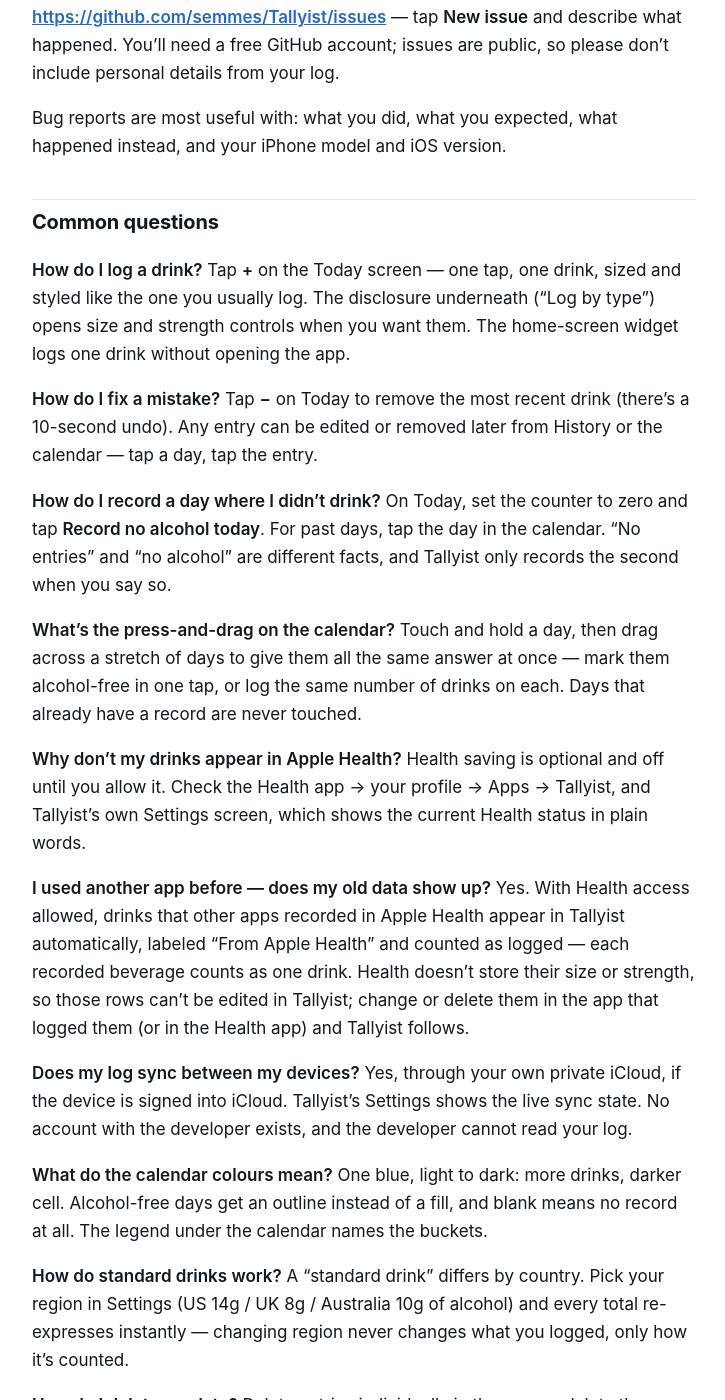
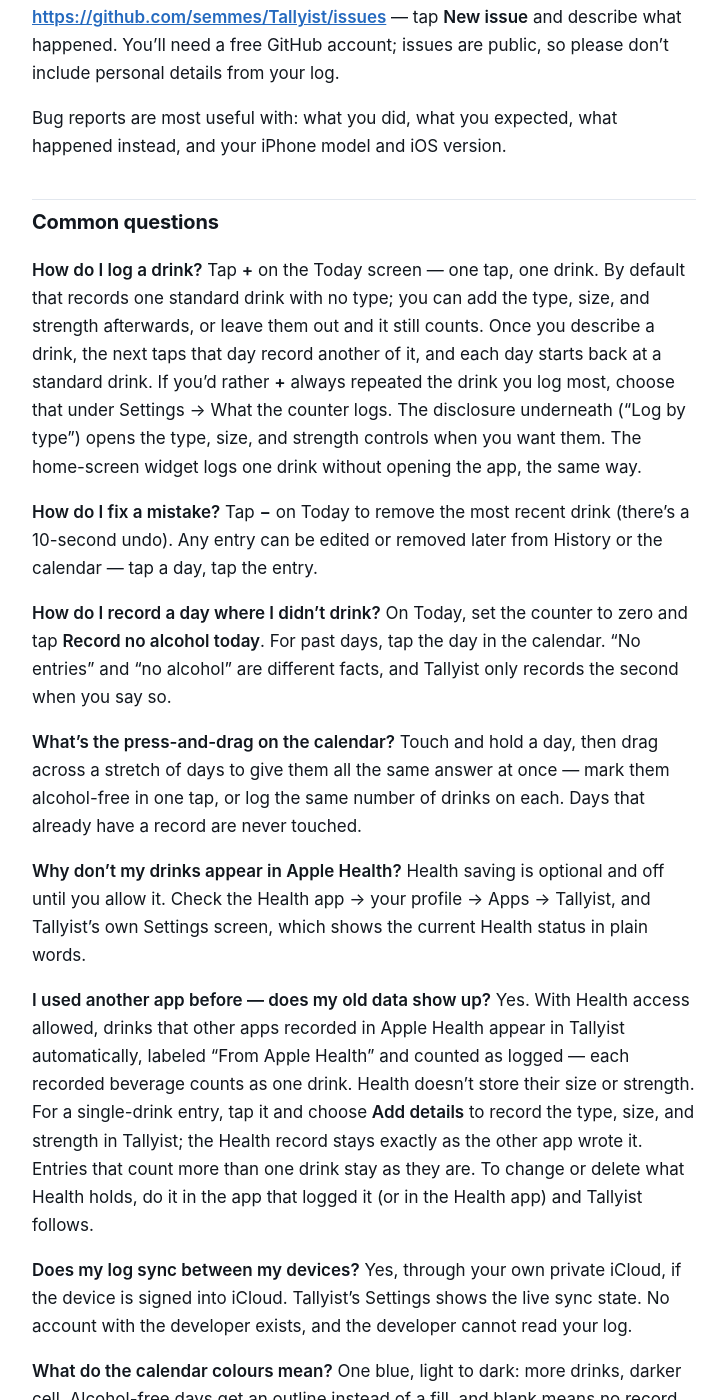
Before and after one commit to semmes/Tallyist, a Jekyll site: the page built from support.md, in a window 1280 px wide and 1400 px high, scrolled down 428 px. Shown: the whole window, without its empty margins (276-1001 px from the left). Built offline with Jekyll 4.4.1, drawn with Linux system fonts in a browser that asks for light colours.

Commit message:
Mirror the published documents from the app repository
Generated from docs/ in semmes/DrinkTracker@f7b6581 by
.github/scripts/mirror_docs.py. The bodies are canonical there; only
the Jekyll front matter is added here (ADR-0024).

```diff
--- a/support.md
+++ b/support.md
@@ -25,10 +25,14 @@ happened instead, and your iPhone model and iOS version.
 ## Common questions
 
 **How do I log a drink?**
-Tap **+** on the Today screen — one tap, one drink, sized and styled like the
-one you usually log. The disclosure underneath ("Log by type") opens size and
-strength controls when you want them. The home-screen widget logs one drink
-without opening the app.
+Tap **+** on the Today screen — one tap, one drink. By default that records one
+standard drink with no type; you can add the type, size, and strength
+afterwards, or leave them out and it still counts. Once you describe a drink,
+the next taps that day record another of it, and each day starts back at a
+standard drink. If you'd rather **+** always repeated the drink you log most,
+choose that under Settings → What the counter logs. The disclosure underneath
+("Log by type") opens the type, size, and strength controls when you want them.
+The home-screen widget logs one drink without opening the app, the same way.
 
 **How do I fix a mistake?**
 Tap **−** on Today to remove the most recent drink (there's a 10-second undo).
@@ -54,9 +58,11 @@ the current Health status in plain words.
 Yes. With Health access allowed, drinks that other apps recorded in Apple
 Health appear in Tallyist automatically, labeled "From Apple Health" and
 counted as logged — each recorded beverage counts as one drink. Health doesn't
-store their size or strength, so those rows can't be edited in Tallyist;
-change or delete them in the app that logged them (or in the Health app) and
-Tallyist follows.
+store their size or strength. For a single-drink entry, tap it and choose
+**Add details** to record the type, size, and strength in Tallyist; the Health
+record stays exactly as the other app wrote it. Entries that count more than
+one drink stay as they are. To change or delete what Health holds, do it in
+the app that logged it (or in the Health app) and Tallyist follows.
 
 **Does my log sync between my devices?**
 Yes, through your own private iCloud, if the device is signed into iCloud.
@@ -88,7 +94,7 @@ being charged.
 
 ## Documents
 
-- [Privacy Policy](/Tallyist/privacy/)
+- [Privacy Policy](https://semmes.github.io/Tallyist/privacy/)
 - [Terms of Use (Apple's standard EULA)](https://www.apple.com/legal/internet-services/itunes/dev/stdeula/)
 
 ---
```
